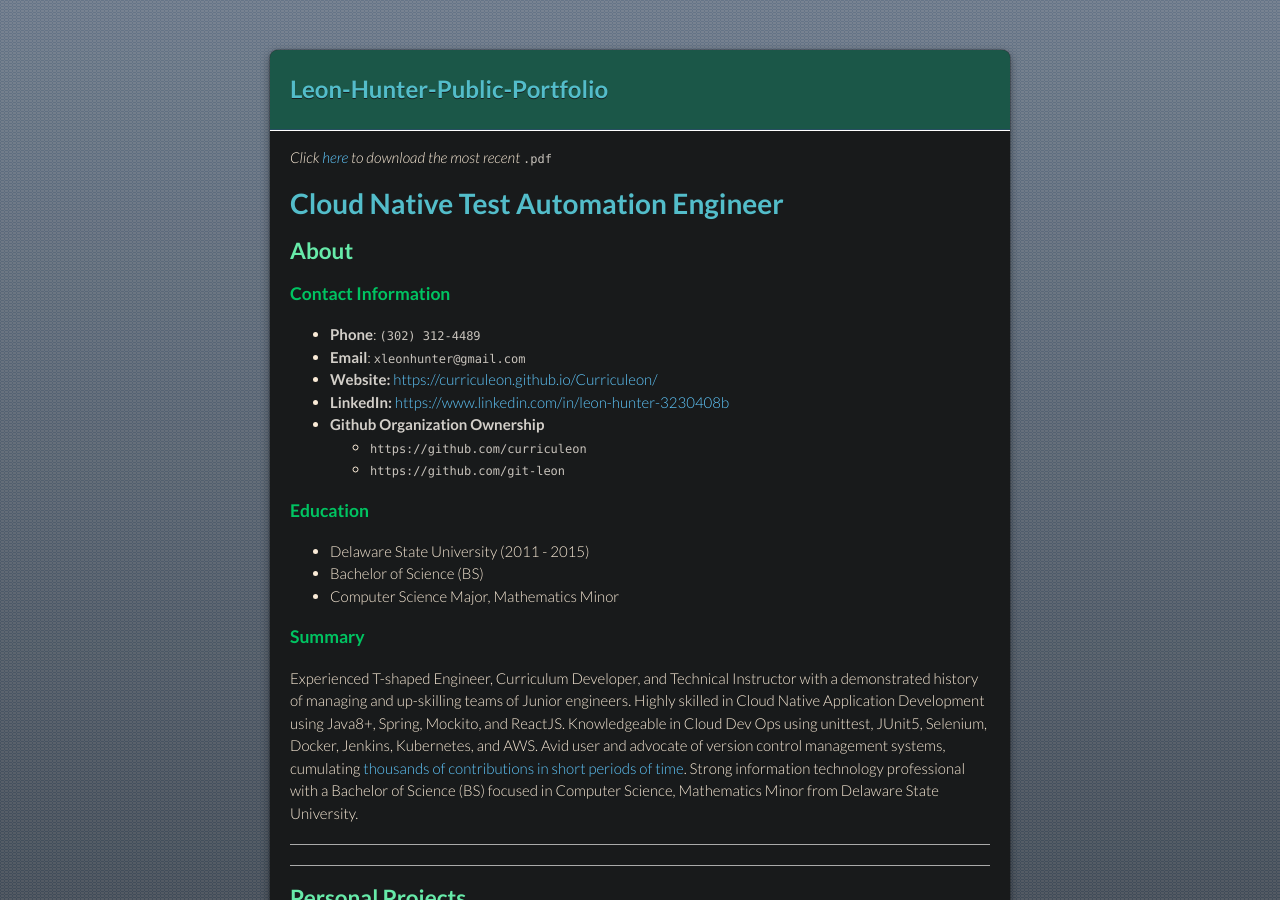
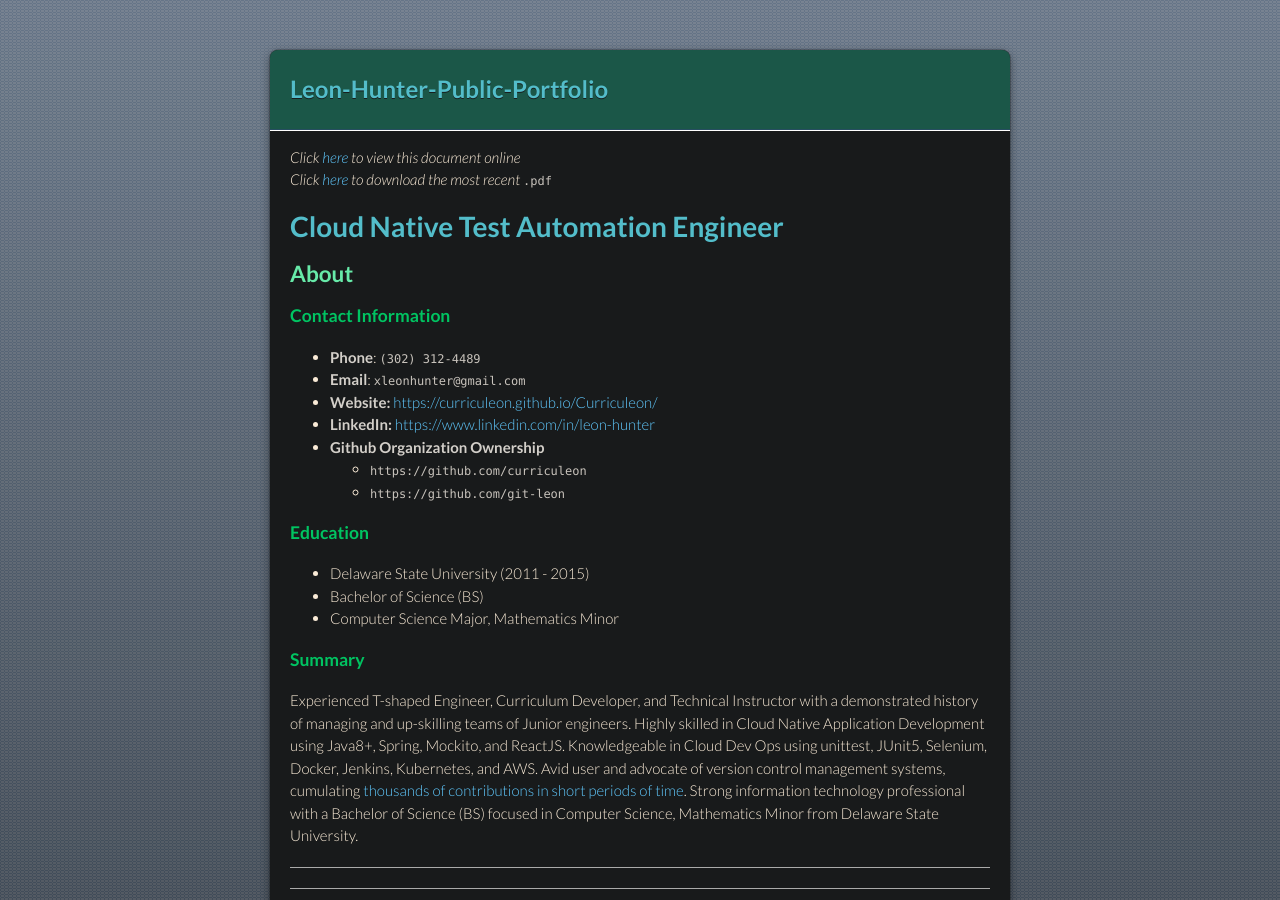
Before and after one commit to Git-Leon/Leon-Hunter-Public-Portfolio, a Jekyll site: the page built from index.md, in a window 1280 px wide and 900 px high. Built offline with Jekyll 4.4.1, drawn with Linux system fonts in a browser that asks for light colours; our own code applies the rules of GitHub Pages for plain Markdown files; the repository's description, which GitHub fills in, is left out; some of the changed lines change nothing that is shown.

Commit message:
updated linkedin link and pdf

```diff
--- a/index.md
+++ b/index.md
@@ -1,6 +1,6 @@
 <link rel="stylesheet" type="text/css" media="all" href="./style.css" />
 
-<!-- _Click [here](https://git-leon.github.io/Leon-Hunter-Public-Portfolio/) to view this document online_ <br> -->
+_Click [here](https://git-leon.github.io/Leon-Hunter-Public-Portfolio/) to view this document online_ <br>
 _Click [here](https://github.com/Git-Leon/Leon-Hunter-Public-Portfolio/raw/master/Leon-Hunter-Public-Portfolio.pdf) to download the most recent_ `.pdf`
 
 # Cloud Native Test Automation Engineer
@@ -11,7 +11,7 @@
 * **Phone**: `(302) 312-4489`
 * **Email**: [`xleonhunter@gmail.com`](mailto:xleonhunter@gmail.com)
 * **Website:** [https://curriculeon.github.io/Curriculeon/](https://curriculeon.github.io/Curriculeon/)
-* **LinkedIn:** [https://www.linkedin.com/in/leon-hunter-3230408b](https://www.linkedin.com/in/leon-hunter-3230408b)
+* **LinkedIn:** [https://www.linkedin.com/in/leon-hunter](https://www.linkedin.com/in/leon-hunter)
 * **Github Organization Ownership**
     * [`https://github.com/curriculeon`](https://github.com/curriculeon)
     * [`https://github.com/git-leon`](https://github.com/git-leon)
```
Also changed, not shown: 1 other file.
